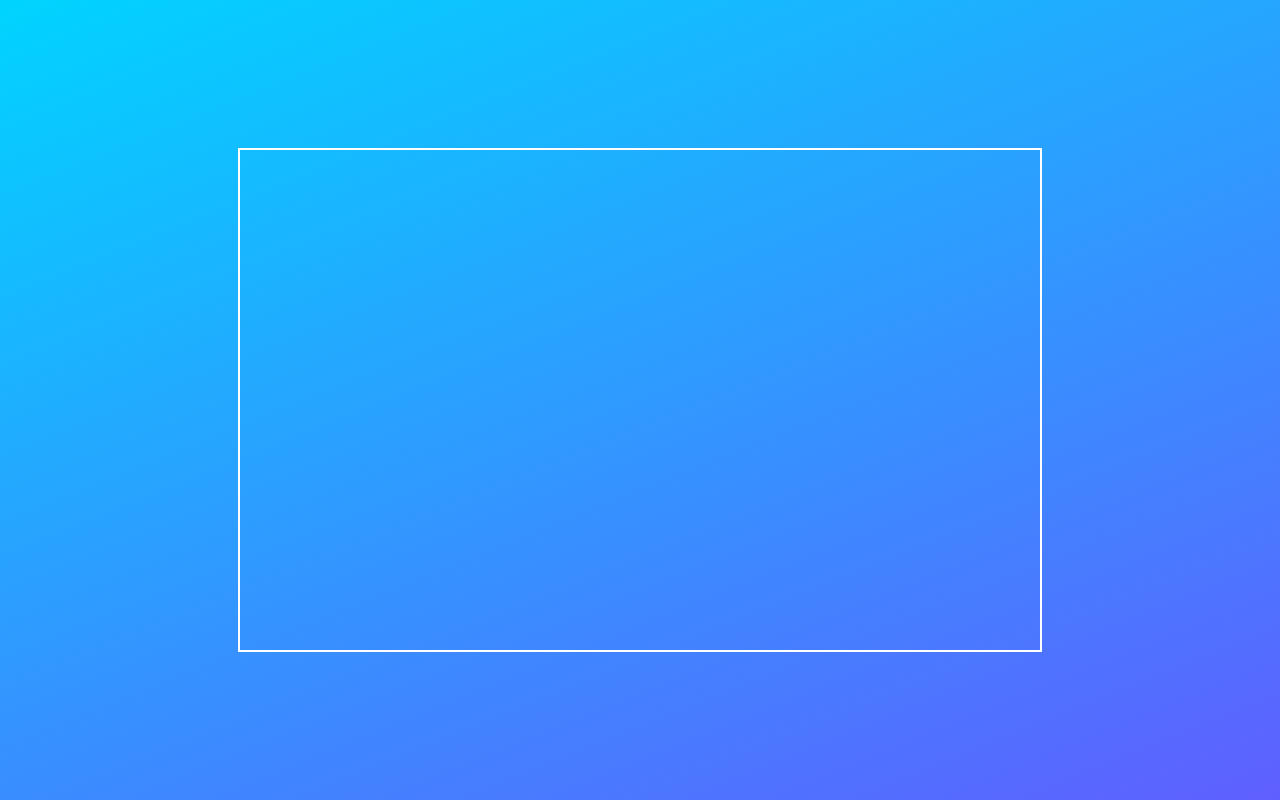
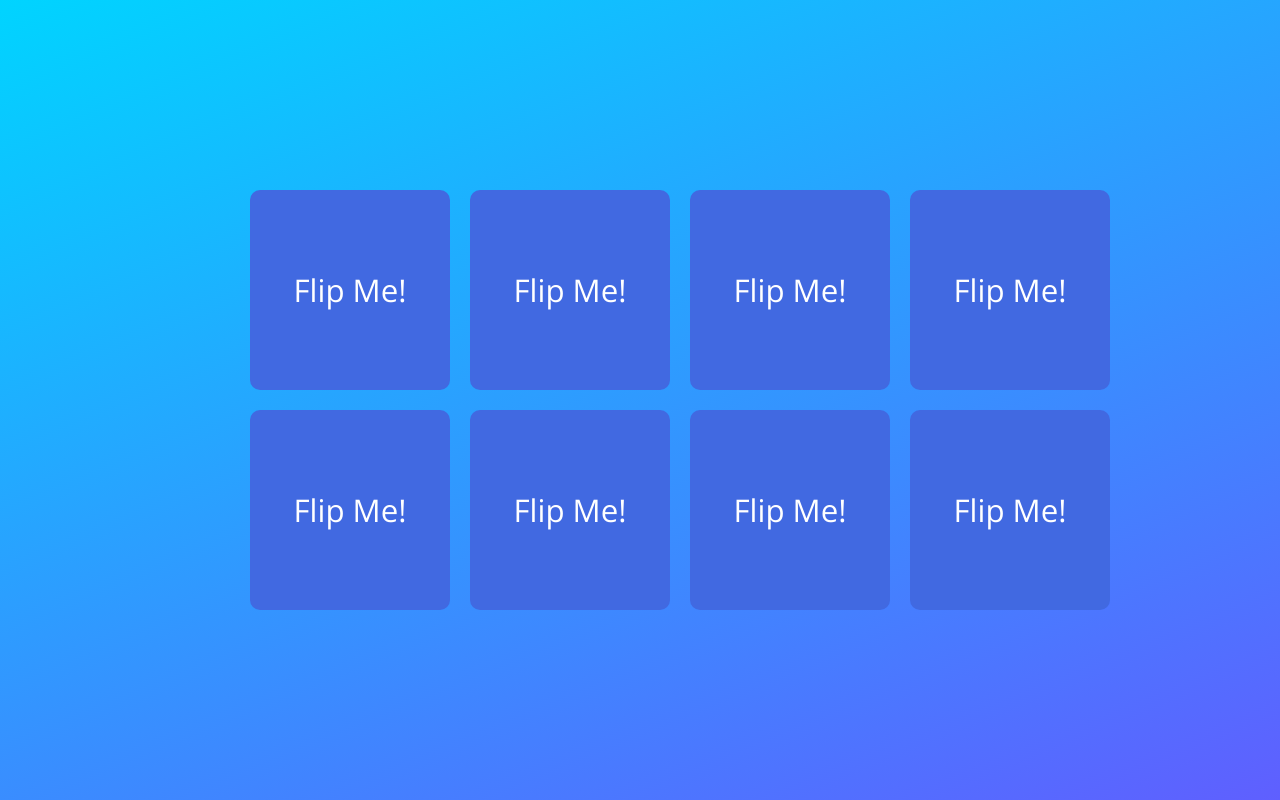
Before and after one commit to VictorS1303/memory_game, a plain HTML site: page index.html in a window 1280 px wide. Drawn offline with nearby package versions, Linux system fonts and the light colour scheme.

Commit message:
Cards generated dynamically

```diff
--- a/css/style.css
+++ b/css/style.css
@@ -1,32 +1,30 @@
-.container.cards-container
-{
-    outline: 2px solid #fff;
-    height: 500px;
+/* Ensure proper grid styling for rows of 4 cards */
+.container.cards-container {
+    display: grid;
+    grid-template-columns: repeat(4, 1fr);
+    /* 4 cards per row */
+    grid-gap: 20px;
+    /* Space between cards */
+    padding: 10px;
+    height: auto;
+    /* Adjust height dynamically */
     width: 800px;
+    margin: 0 auto;
+    /* Center container horizontally */
 }
 
-.container.cards-container
-{
-    display: flex;
-    justify-content: center;
-    align-items: center;
-    gap: 10px;
-    flex-wrap: wrap;
-    height: 500px;
-    width: 800px;
-}
-
-.card.memory-card
-{
+.card.memory-card {
     background-color: transparent;
     width: 200px;
+    /* Adjusted to fit rows */
     height: 200px;
+    /* Consistent height for all cards */
     perspective: 1000px;
     border-radius: var(--base-border-radius);
     cursor: pointer;
+}
 
-    & .memory-card-inner
-    {
+.card.memory-card .memory-card-inner {
     position: relative;
     width: 100%;
     height: 100%;
@@ -35,27 +33,21 @@
     border-radius: inherit;
 }
 
-    & .memory-card-inner.selected
-    {
+.card.memory-card .memory-card-inner.selected {
     transform: rotateY(180deg);
 }
 
-    .memory-card-inner
-    {
-        & .memory-card-front, & .memory-card-back
-        {
+.card.memory-card .memory-card-inner .memory-card-front,
+.card.memory-card .memory-card-inner .memory-card-back {
     position: absolute;
     width: 100%;
     height: 100%;
     -webkit-backface-visibility: hidden;
     backface-visibility: hidden;
     border-radius: inherit;
-
 }
 
-
-        & .memory-card-back img
-        {
+.card.memory-card .memory-card-inner .memory-card-back img {
     position: absolute;
     top: 50%;
     left: 50%;
@@ -63,17 +55,19 @@
     height: 75px;
     width: 75px;
 }
-    }
 
-    & .memory-card-front
-    {
+.card.memory-card .memory-card-front {
+    display: flex;
+    justify-content: center;
+    align-items: center;
+    color: #fff;
+    font-size: var(--heading-three-font-size);
     background-color: royalblue;
     z-index: 100;
 }
 
-    & .memory-card-back
-    {
+.card.memory-card .memory-card-back {
     background-color: royalblue;
+    z-index: 1000;
     transform: rotateY(180deg);
 }
-}
--- a/index.html
+++ b/index.html
@@ -8,7 +8,8 @@
     <link rel="stylesheet" href="css/utilities.css">
     <link rel="stylesheet" href="css/style.css">
     <script src="https://kit.fontawesome.com/e05f21b32e.js" crossorigin="anonymous"></script>
-    <script src="js/main.js" defer></script>
+    <script src="js/main.js" type="module"></script>
+    <script src="js/cards.js" type="module"></script>
     <title>JS Memory Game</title>
 </head>
 
--- /dev/null
+++ b/js/cards.js
@@ -0,0 +1,22 @@
+export const cards = [
+    {
+        id: crypto.randomUUID(),
+        cardFront: 'Flip Me!',
+        cardBack: '../images/card_images/burger.svg'
+    },
+    {
+        id: crypto.randomUUID(),
+        cardFront: 'Flip Me!',
+        cardBack: '../images/card_images/egg.svg'
+    },
+    {
+        id: crypto.randomUUID(),
+        cardFront: 'Flip Me!',
+        cardBack: '../images/card_images/pizza_slice.svg'
+    },
+    {
+        id: crypto.randomUUID(),
+        cardFront: 'Flip Me!',
+        cardBack: '../images/card_images/rice_bowl.svg'
+    },
+];
--- a/js/main.js
+++ b/js/main.js
@@ -0,0 +1,45 @@
+import { cards } from './cards.js';
+console.log(cards);
+
+const cardsContainer = document.querySelector('.cards-container');
+
+cardsContainer.addEventListener('click', (e) => flipCard(e));
+
+function generateCards()
+{
+    cards.forEach((card) =>
+    {
+        // Use += to append cards instead of overwriting
+        cardsContainer.innerHTML += `
+        <div class="card memory-card">
+            <div class="memory-card-inner">
+                <div class="memory-card-front">
+                  ${card.cardFront}
+                </div>
+
+                <div class="memory-card-back">
+                    <img src=${card.cardBack} alt="">
+                </div>
+            </div>
+        </div>
+        `;
+    });
+}
+
+for(let i = 0; i<2; i++)
+{
+    generateCards();
+}
+
+function flipCard(e)
+{
+    // Traverse the DOM to find the closest card
+    const memoryCard = e.target.closest('.memory-card');
+    if (memoryCard)
+    {
+        // Toggle the class on the "memory-card-inner"
+        const memoryCardInner = memoryCard.querySelector('.memory-card-inner');
+        memoryCardInner.classList.toggle('selected');
+        console.log('Card flipped:', memoryCardInner);
+    }
+}
```
Lines whose indentation alone changed are shown as unchanged.
